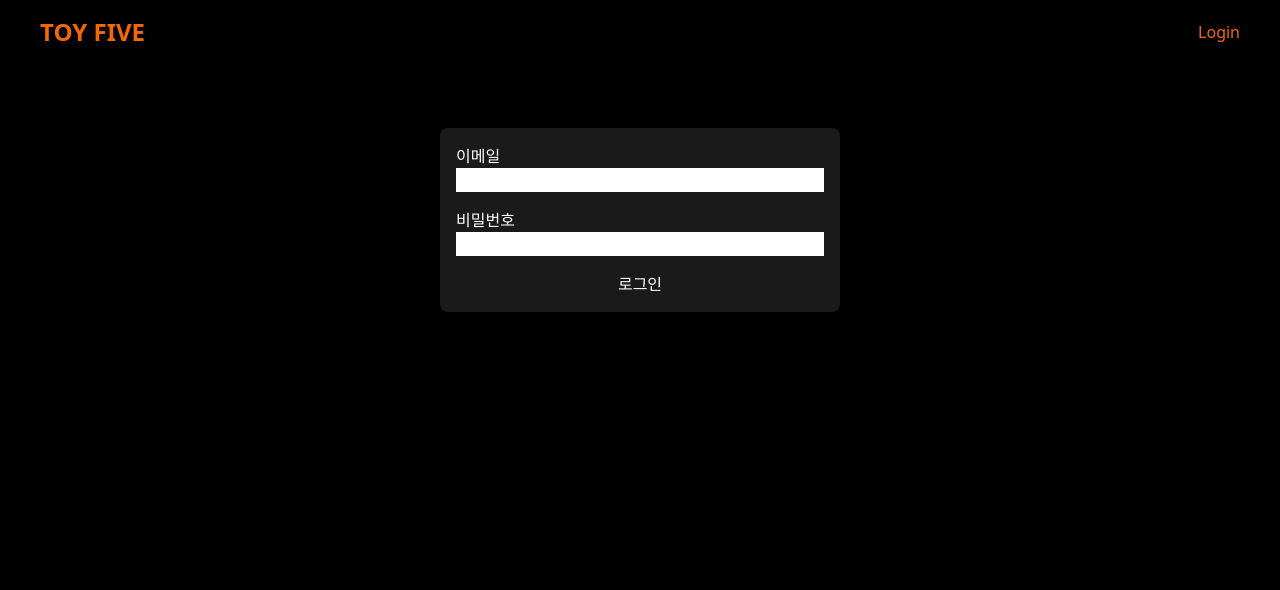
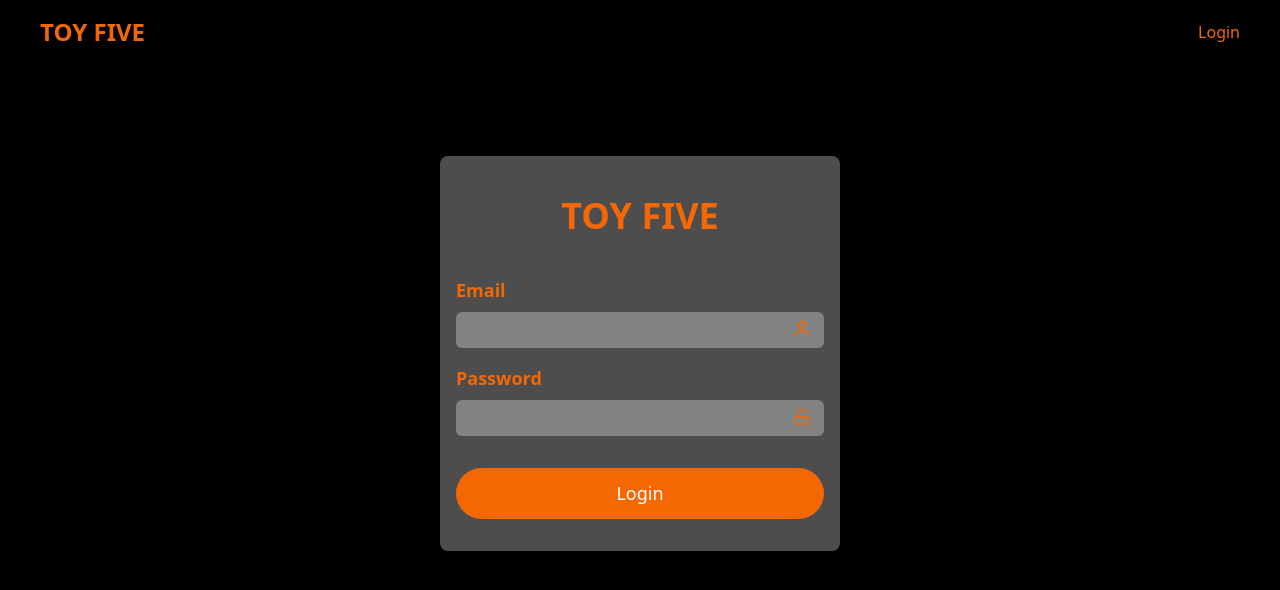
Before and after one commit to mj950313/toy-intranet2, a React (Vite) app: page /login in a window 1280 px wide. Shown: the top 590 px of the page. Built offline with nearby package versions, Linux system fonts and the light colour scheme; no server answers.

Commit message:
로그인페이지 스타일링

```diff
--- a/src/index.css
+++ b/src/index.css
@@ -14,21 +14,3 @@ body {
 a {
   color: #f46804;
 }
-video {
-  position: fixed;
-  top: 50%;
-  left: 50%;
-  min-width: 100%;
-  min-height: 100%;
-  width: auto;
-  height: auto;
-  transform: translateX(-50%) translateY(-50%);
-  z-index: -1;
-  object-fit: cover;
-}
-@media (max-width: 767px) {
-  video {
-    width: 100%;
-    height: auto;
-  }
-}
--- a/src/pages/LoginPage.tsx
+++ b/src/pages/LoginPage.tsx
@@ -5,6 +5,8 @@ import { StateType } from "../types/user";
 import { useNavigate } from "react-router";
 import { useEffect, useState } from "react";
 import { BeatLoader } from "react-spinners";
+import { BiUser } from "react-icons/bi";
+import { AiOutlineUnlock } from "react-icons/ai";
 
 interface FormData {
   email: string;
@@ -36,7 +38,7 @@ const LoginPage = () => {
       });
     }
     try {
-      login(data.email, data.password, setIsLoading);
+      await login(data.email, data.password, setIsLoading);
     } catch (err) {
       setError("password", {
         message: "비밀번호가 틀립니다.",
@@ -45,30 +47,49 @@ const LoginPage = () => {
   };
 
   return (
-    <div className="flex justify-center items-center">
+    <div
+      style={{ height: "calc(100vh - 350px)" }}
+      className="flex justify-center items-center"
+    >
       <form
-        className="w-[400px] rounded-lg p-4 bg-white/10 flex flex-col gap-4"
+        className="bg-white/30 w-[400px] rounded-lg p-4 backdrop-blur-sm flex flex-col items-center gap-4"
         onSubmit={handleSubmit(onSubmit)}
         method="post"
+        autoComplete="off"
       >
-        <label htmlFor="email" className="text-white flex flex-col">
-          이메일
+        <h1 className="text-4xl font-bold m-6">TOY FIVE</h1>
+        <div className="w-full flex flex-col font-bold relative">
+          <label className="text-lg pb-2" htmlFor="email">
+            Email
+          </label>
+          <div className="relative">
             <input
-            className="text-black"
+              className="text-black/60 bg-white/30 rounded-md py-1.5 pl-1 w-full outline-none"
               type="email"
               id="email"
               {...register("email", {
                 required: "이메일을 입력하세요.",
               })}
             />
+            <BiUser
+              className="absolute right-3 bottom-[-1px] text-myorange text-xl"
+              style={{ transform: "translateY(-50%)" }}
+            />
+          </div>
           {errors.email && (
-            <p className="text-red-500">{errors.email.message}</p>
+            <p className="text-myorange text-center p-1 my-2 bg-white/10 rounded-md">
+              {errors.email.message}
+            </p>
           )}
+        </div>
+
+        <div className="w-full flex flex-col font-bold relative">
+          <label className="text-lg pb-2" htmlFor="password">
+            Password
           </label>
-        <label htmlFor="password" className="text-white flex flex-col">
-          비밀번호
+          <div className="relative">
             <input
-            className="text-black"
+              className="text-black/60 bg-white/30 rounded-md py-1.5 pl-1 w-full outline-none"
               type="password"
               id="password"
               {...register("password", {
@@ -79,12 +100,24 @@ const LoginPage = () => {
                 },
               })}
             />
+            <AiOutlineUnlock
+              className="absolute right-3 bottom-[-1px] text-myorange text-xl"
+              style={{ transform: "translateY(-50%)" }}
+            />
+          </div>
           {errors.password && (
-            <p className="text-red-500">{errors.password.message}</p>
+            <p className="text-myorange text-center p-1 my-2 bg-white/10 rounded-md">
+              {errors.password.message}
+            </p>
           )}
-        </label>
-        {!isLoading && <button className="text-white">로그인</button>}
-        {isLoading && <BeatLoader className="mx-auto" color="white" />}
+        </div>
+
+        {!isLoading && (
+          <button className="text-white my-4 p-3 w-full text-[18px] rounded-full bg-myorange">
+            Login
+          </button>
+        )}
+        {isLoading && <BeatLoader className="mx-auto my-4" color="white" />}
       </form>
     </div>
   );
```
Lines whose indentation alone changed are shown as unchanged.
